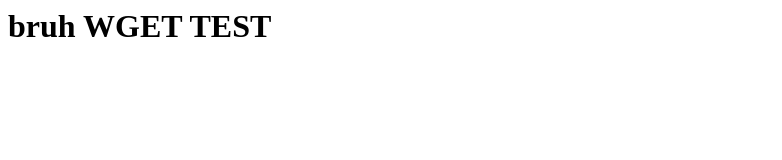
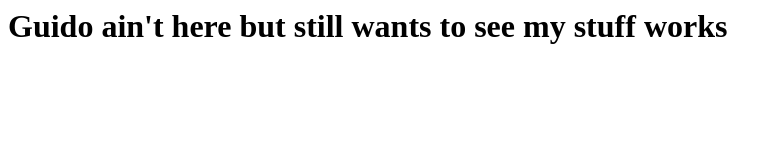
Before and after one commit to medsteele/iss-server-scripts, a plain HTML site: page index.html in a window 1280 px wide. Shown: the whole page, without its empty margins (0-782 px from the left). Drawn offline with Linux system fonts and the light colour scheme.

Commit message:
Update index.html

```diff
--- a/index.html
+++ b/index.html
@@ -1,7 +1,7 @@
 
 <html>
-  <title>muh new & tested nginx server</title>
+  <title>ISS Tracker</title>
   <body>
-    <h1>bruh WGET TEST</h1>
+    <h1>Guido ain't here but still wants to see my stuff works</h1>
   </body>
 </html>
```
